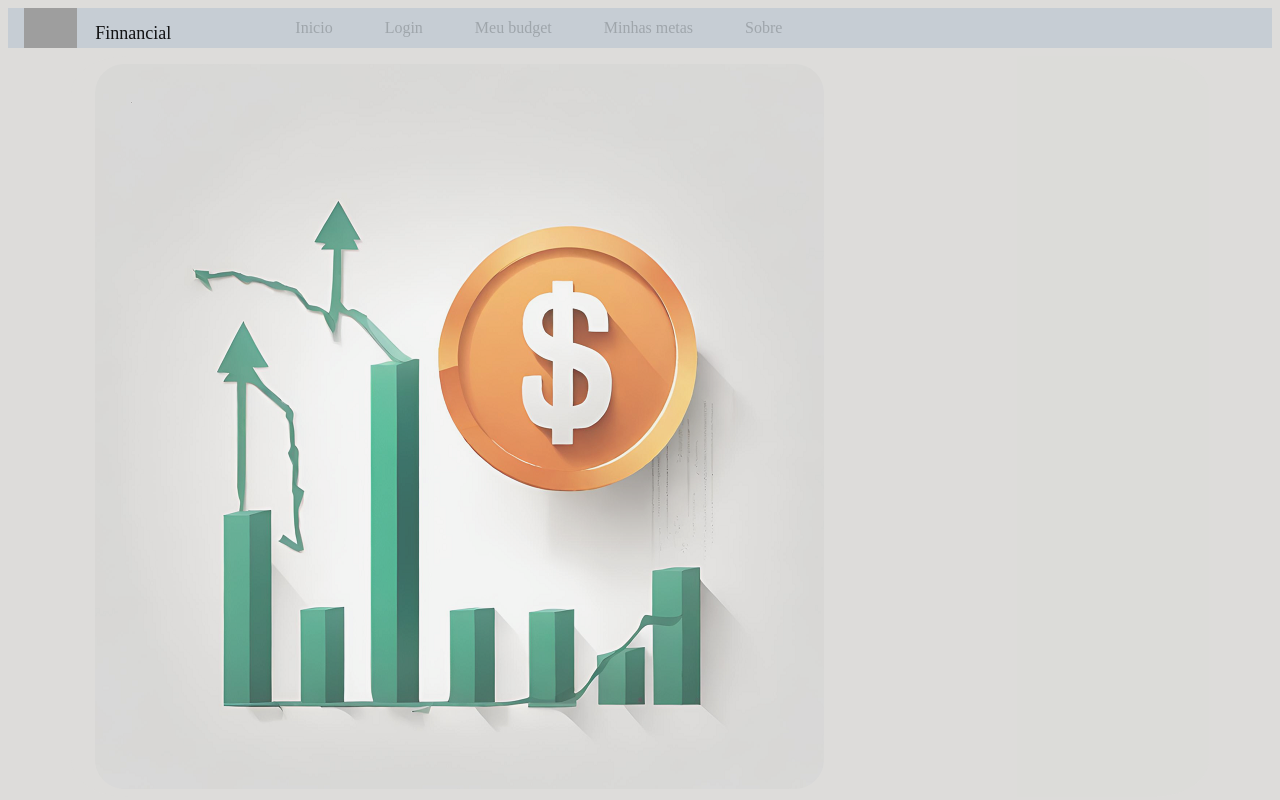
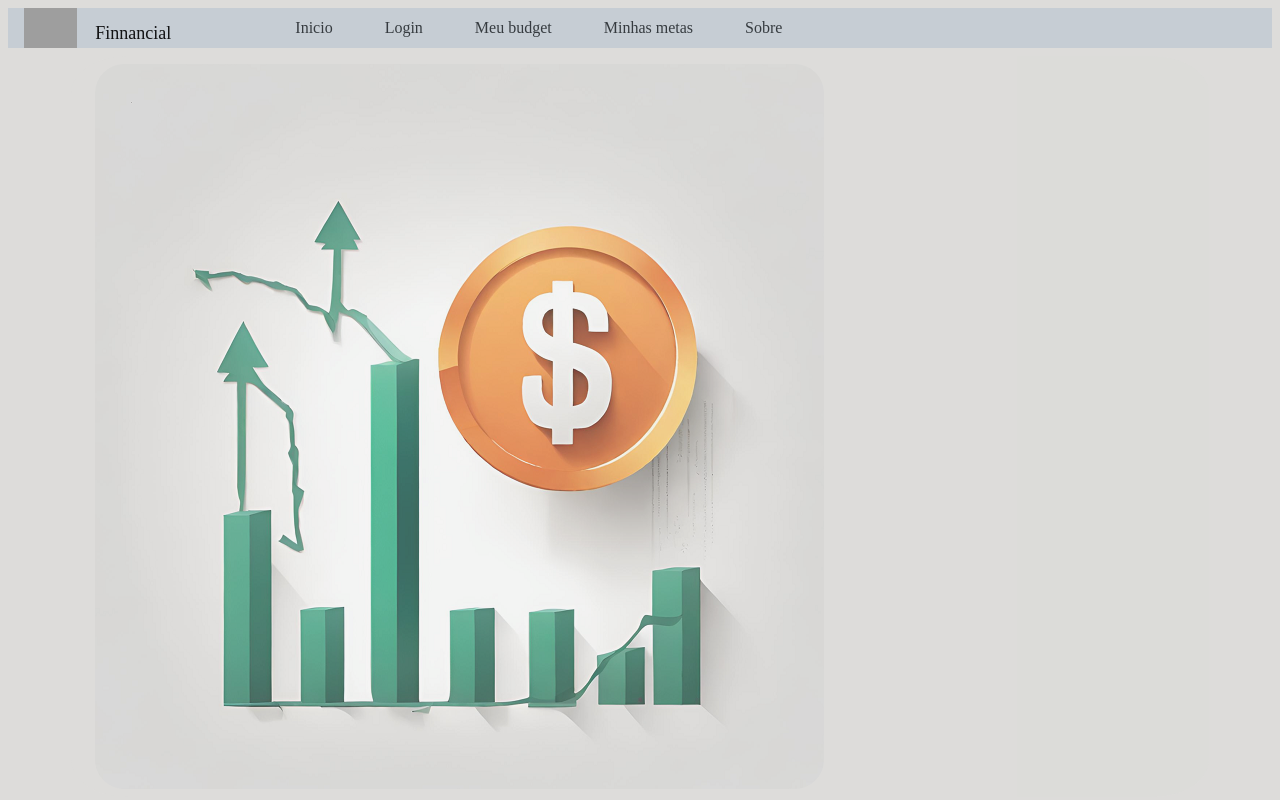
Before and after one commit to BavarescoRicardo/front-financeiro, an Angular app: page / in a window 1280 px wide. Shown: the top 800 px of the page. Built offline with nearby package versions, Linux system fonts and the light colour scheme; grey boxes are pictures that could not be loaded.

Commit message:
ajuste estilo botoes header

```diff
--- a/src/app/components/header/header.component.scss
+++ b/src/app/components/header/header.component.scss
@@ -4,7 +4,7 @@
 
 .mat-toolbar {
   background-color: rgba(105, 144, 184, 0.2);
-  color: rgba(4, 8, 12, 0.2);
+  color: rgba(18, 22, 26, 0.8);
   }
 
 .botoes{
```
